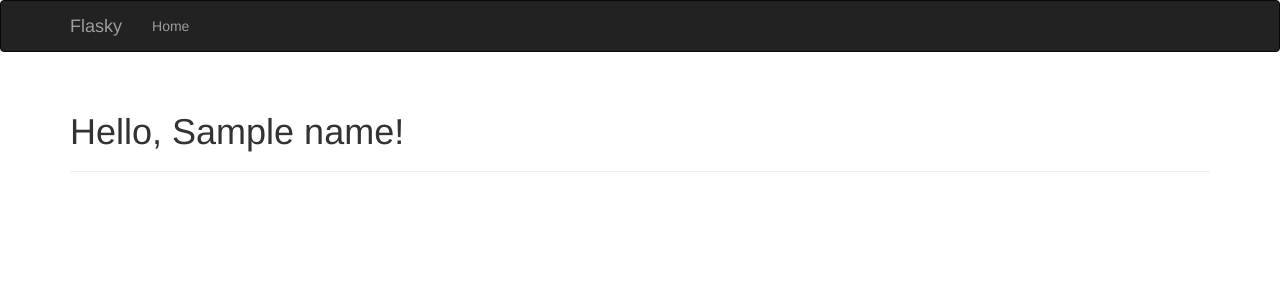
After one commit to VladaLukovskaya/coursework, a Flask app: template templates/user.html in a window 1280 px wide. The commit adds this page. Shown: the top 300 px of the page. Run offline with Flask 2, Linux system fonts and the light colour scheme; the template is opened without the code that fills it: most values are stand-ins (such as "Sample title", 1, 10 or a date in 2020); some libraries are stand-ins or nearby versions.

Commit message:
Add for my notebook

```diff
--- a/app.py
+++ b/app.py
@@ -1,20 +1,74 @@
-from flask import Flask, render_template
-from flask_script import Manager
+import os
+from flask import Flask, render_template, session, redirect, url_for
+from flask_bootstrap import Bootstrap
+from flask_wtf import FlaskForm
+from flask_sqlalchemy import SQLAlchemy
+from flask_script import Shell
+from wtforms import StringField, SubmitField
+from wtforms.validators import DataRequired
+
+basedir = os.path.abspath(os.path.dirname(__file__))
 
 app = Flask(__name__)
+app.config['SECRET_KEY'] = 'hard to guess string'
+app.config['SQLALCHEMY_DATABASE_URI'] =\
+    'sqlite:///' + os.path.join(basedir, 'data.sqlite')
+app.config['SQLALCHEMY_COMMIT_ON_TEARDOWN'] = True
 
-manager = Manager(app)
+bootstrap = Bootstrap(app)
+db = SQLAlchemy(app)
 
 
-@app.route('/')
-def hello_world():
-    return '<h1>Hello World!</h1>'
+class Role(db.Model):
+    __tablename__ = 'roles'
+    id = db.Column(db.Integer, primary_key=True)
+    name = db.Column(db.String(64), unique=True)
+    users = db.relationship('User', backref='role', lazy='dynamic')
+
+    def __repr__(self):
+        return '<Role %r>' % self.name
 
 
-@app.route('/user/<name>')
-def user(name):
-    return '<h1>Hello, %s!</h1>' % name
+class User(db.Model):
+    __tablename__ = 'users'
+    id = db.Column(db.Integer, primary_key=True)
+    username = db.Column(db.String(64), unique=True, index=True)
+
+    def __repr__(self):
+        return '<User %r>' % self.username
+
+
+class NameForm(FlaskForm):
+    name = StringField('What is your name?', validators=[DataRequired()])
+    submit = SubmitField('Submit')
+
+
+@app.errorhandler(404)
+def page_not_found(er):
+    return render_template('404.html'), 404
+
+
+@app.shell_context_processor
+def make_shell_context():
+    return dict(db=db, User=User, Role=Role)
+
+
+@app.route('/', methods=['GET', 'POST'])
+def index():
+    form = NameForm()
+    if form.validate_on_submit():
+        user = User.query.filter_by(username=form.name.data).first()
+        if user is None:
+            user = User(username=form.name.data)
+            db.session.add(user)
+            db.session.commit()
+            session['known'] = False
+        else:
+            session['known'] = True
+        session['name'] = form.name.data
+        return redirect(url_for('index'))
+    return render_template('index.html', form=form, name=session.get('name'), known=session.get('known', False))
 
 
 if __name__ == '__main__':
-    manager.run()
+    app.run(debug=True)
--- /dev/null
+++ b/templates/base.html
@@ -0,0 +1,37 @@
+{% extends "bootstrap/base.html" %}
+
+{% block title %}Flasky{% endblock %}
+
+{% block head %}
+    {{ super() }}
+        <link rel="shortcut icon" href="{{ url_for('static', filename = 'favicon.ico') }}" type="image/x-icon">
+        <link rel="icon" href="{{ url_for('static', filename = 'favicon.ico') }}" type="image/x-icon">
+{% endblock %}
+
+{% block navbar %}
+    <div class="navbar navbar-inverse" role="navigation">
+        <div class="container">
+            <div class="navbar-header">
+                <button type="button" class="navbar-toggle"
+                        data-toggle="collapse" data-target=".navbar-collapse">
+                            <span class="sr-only">Toggle navigation</span>
+                            <span class="icon-bar"></span>
+                            <span class="icon-bar"></span>
+                            <span class="icon-bar"></span>
+                        </button>
+                        <a class="navbar-brand" href="/">Flasky</a>
+            </div>
+            <div class="navbar-collapse collapse">
+                <ul class="nav navbar-nav">
+                    <li><a href="/">Home</a></li>
+                </ul>
+            </div>
+        </div>
+    </div>
+{% endblock %}
+
+{% block content %}
+    <div class="container">
+        {% block page_content %}{% endblock %}
+    </div>
+{% endblock %}
--- /dev/null
+++ b/templates/user.html
@@ -0,0 +1,9 @@
+{% extends "base.html" %}
+
+{% block title %}Flasky{% endblock %}
+
+{% block page_content %}
+    <div class="page-header">
+        <h1>Hello, {{ name }}!</h1>
+    </div>
+{% endblock %}
```
Also changed, not shown: templates/404.html (added, +9 -0 lines), templates/index.html (+15 -9 lines), README.MD (added), static/favicon.ico (added), static/not.jpeg (added).
